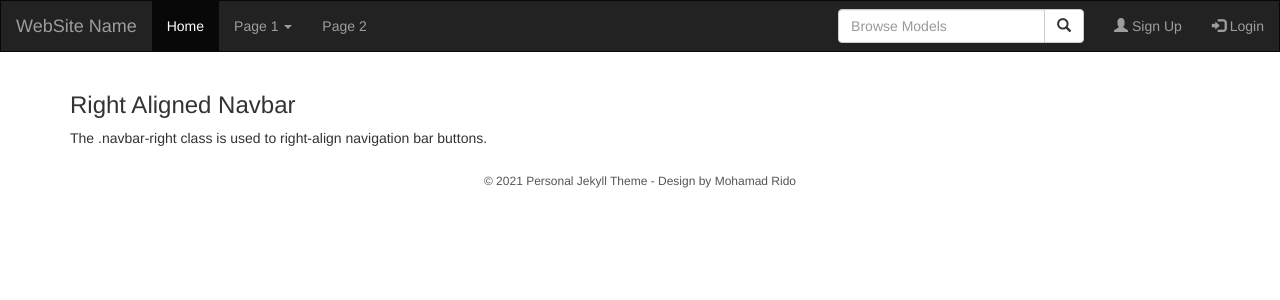
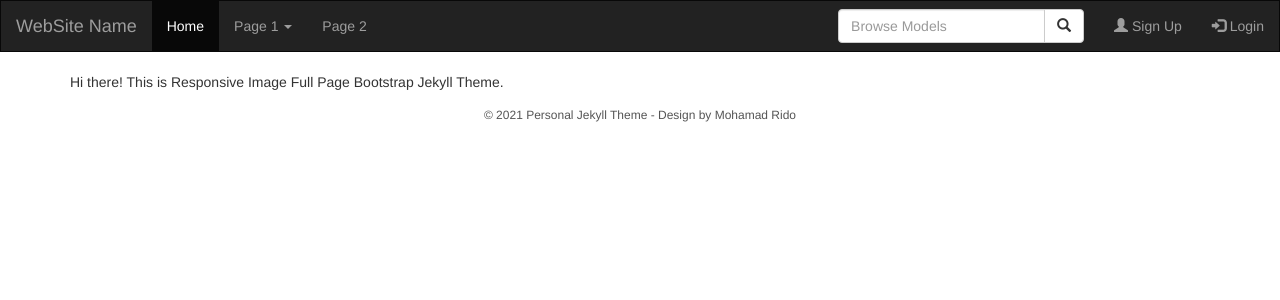
Before and after one commit to mohamadrido/personal-jekyll-theme, a Jekyll site: the page built from about.html, in a window 1280 px wide. Shown: the top 300 px of the page. Built offline with Jekyll 4.4.1, drawn with Linux system fonts in a browser that asks for light colours; nearby versions of some CDN libraries.

Commit message:
Update page.html

```diff
--- a/_layouts/page.html
+++ b/_layouts/page.html
@@ -10,10 +10,10 @@ layout: default
 <nav class="navbar navbar-inverse">
   <div class="container-fluid">
     <div class="navbar-header">
-      <a class="navbar-brand" href="#">WebSite Name</a>
+      <a class="navbar-brand" href="https://mohamadrido.github.io/personal-jekyll-theme/">WebSite Name</a>
     </div>
     <ul class="nav navbar-nav">
-      <li class="active"><a href="#">Home</a></li>
+      <li class="active"><a href="https://mohamadrido.github.io/personal-jekyll-theme/">Home</a></li>
       <li class="dropdown"><a class="dropdown-toggle" data-toggle="dropdown" href="#">Page 1 <span class="caret"></span></a>
         <ul class="dropdown-menu">
           <li><a href="#">Page 1-1</a></li>
@@ -42,6 +42,5 @@ layout: default
 </nav>
 
 <div class="container">
-  <h3>Right Aligned Navbar</h3>
-  <p>The .navbar-right class is used to right-align navigation bar buttons.</p>
+{{ content }}
 </div>
```
